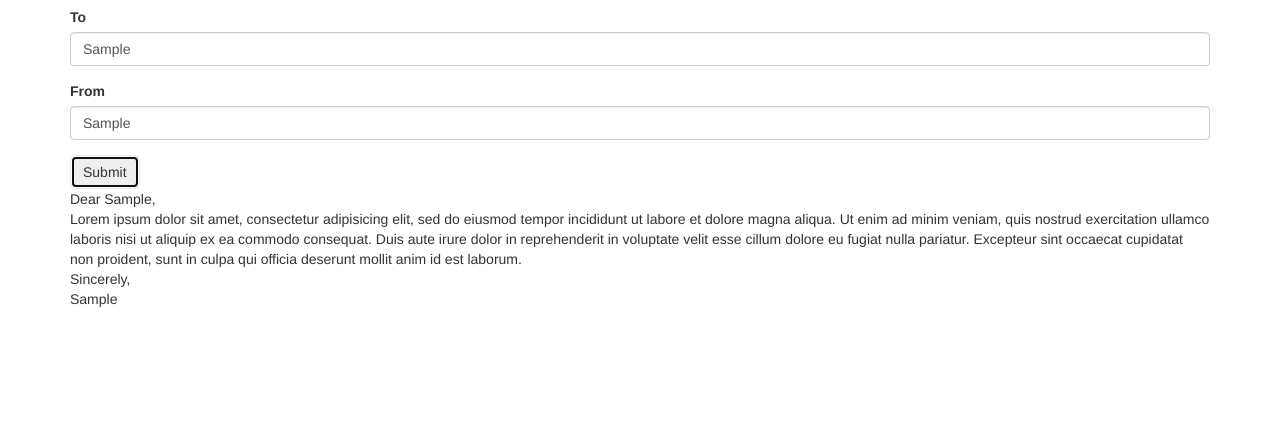
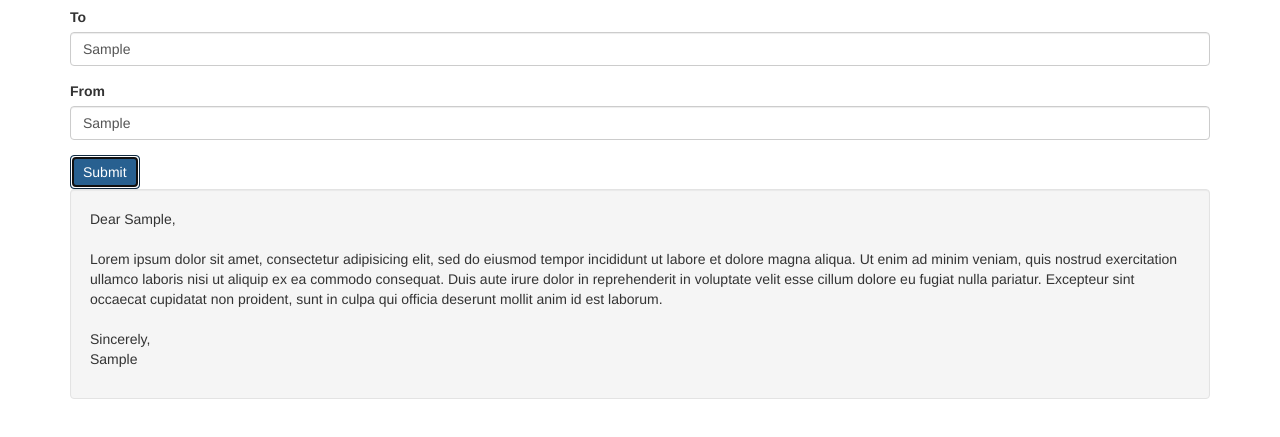
Before and after one commit to cjbreaux/form-letter, a plain HTML site: page index.html in a window 1280 px wide. Both pictures are taken after typing "Sample", "Sample" into the empty fields and a click on the button "Submit". Shown: the part 63-500 px from the top of the page. Drawn offline with Linux system fonts and the light colour scheme.

Commit message:
capitalize first letter in forms, recolor submit button and correct some spacing issues, hide the letter in a well

```diff
--- a/css/styles.css
+++ b/css/styles.css
@@ -0,0 +1,3 @@
+.well {
+  display: none;
+}
--- a/index.html
+++ b/index.html
@@ -10,6 +10,7 @@
   </head>
   <body>
     <div class="container">
+
       <h1>Form Letter</h1>
         <div>
           <form id="formOne">
@@ -21,15 +22,17 @@
             <label>From</label>
             <input type="text" class="form-control" id="inputFrom">
           </div>
-            <button type="submit" class="btn">Submit</button>
+            <button type="submit" class="btn btn-primary">Submit</button>
           </form>
-          <p>Dear <span class="input1"></span>, <br>
-
+        </div>
+          <div class="well">
+          <p>Dear <span class="input1"></span>,
+            <br>
+            <br>
             Lorem ipsum dolor sit amet, consectetur adipisicing elit, sed do eiusmod tempor incididunt ut labore et dolore magna aliqua. Ut enim ad minim veniam, quis nostrud exercitation ullamco laboris nisi ut aliquip ex ea commodo consequat. Duis aute irure dolor in reprehenderit in voluptate velit esse cillum dolore eu fugiat nulla pariatur. Excepteur sint occaecat cupidatat non proident, sunt in culpa qui officia deserunt mollit anim id est laborum.
             <br>
-
+            <br>
             Sincerely, <br> <span class="input2"></span>
-
           </p>
         </div>
     </div>
--- a/js/scripts.js
+++ b/js/scripts.js
@@ -1,10 +1,12 @@
 $(document).ready(function() {
   $("#formOne").submit(function(event) {
-    var inputName1 = $("input#inputTo").val();
-    var inputName2 = $("input#inputFrom").val();
+    var inputName1 = $("input#inputTo").val().charAt(0).toUpperCase() + $("input#inputTo").val().substr(1);
+    var inputName2 = $("input#inputFrom").val().charAt(0).toUpperCase() + $("input#inputFrom").val().substr(1);
 
-    $(".input1").append(inputName1);
-    $(".input2").append(inputName2);
+    $(".input1").text(inputName1);
+    $(".input2").text(inputName2);
+
+    $(".well").show();
 
     event.preventDefault();
   });
```
